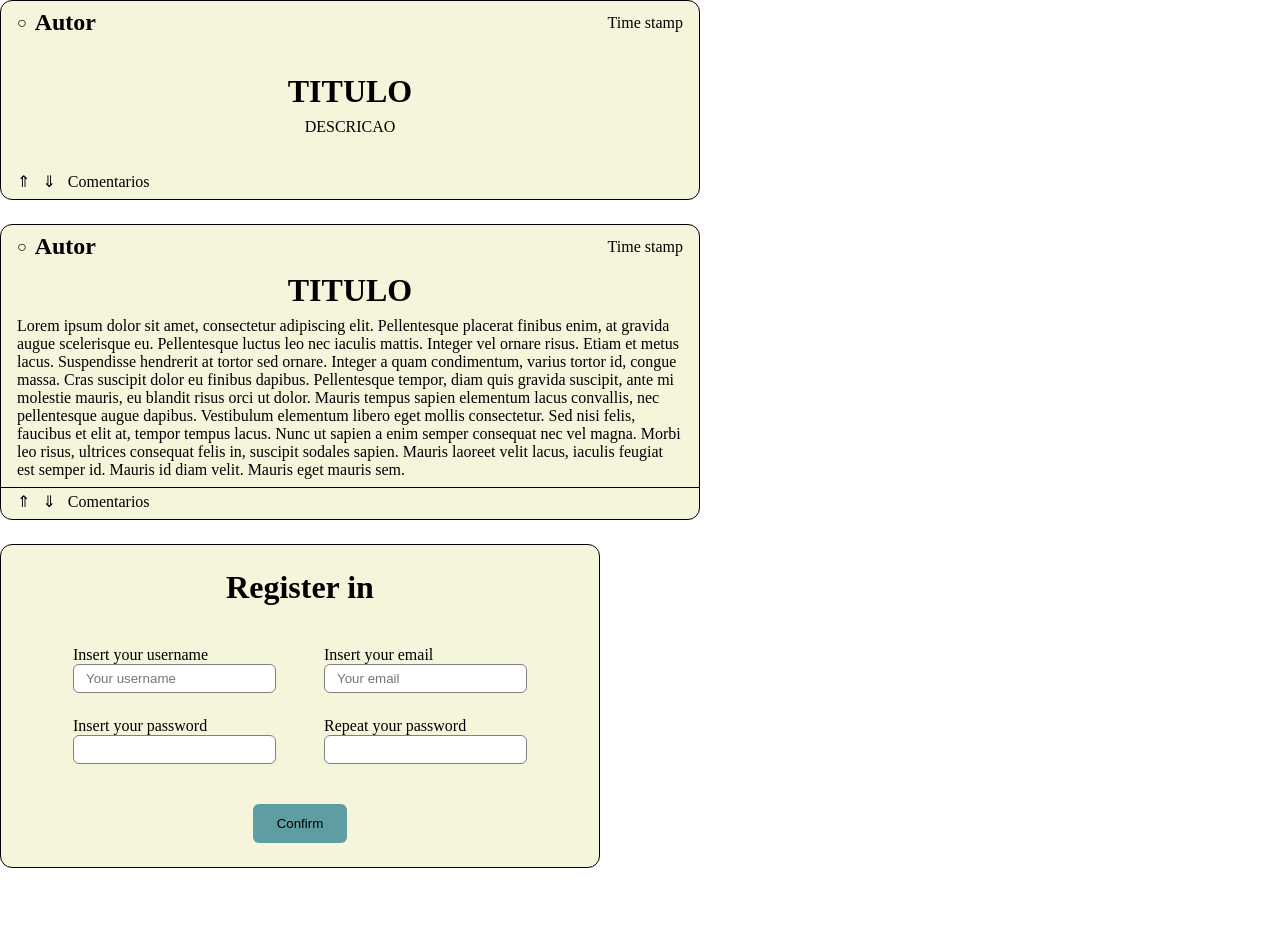
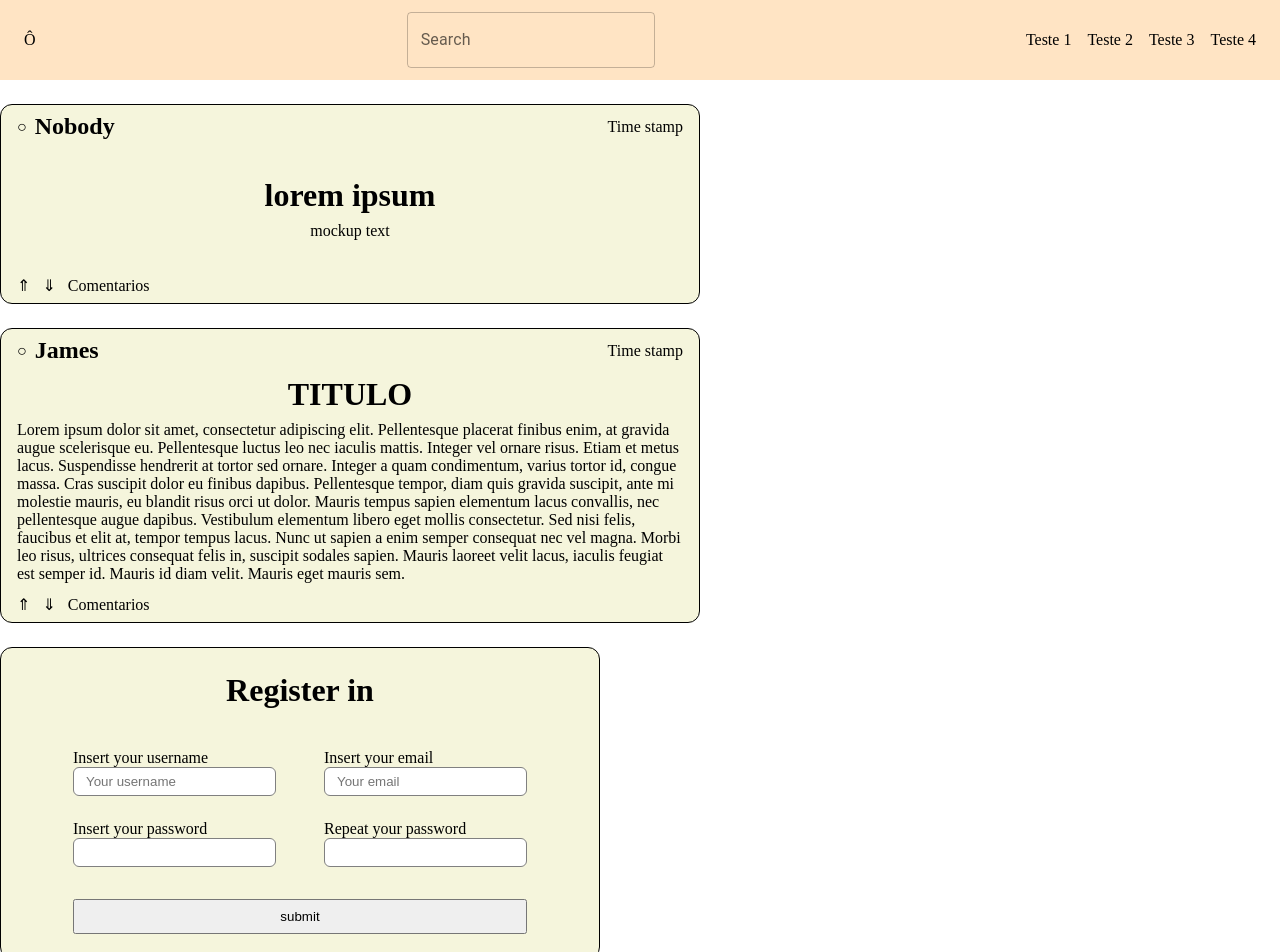
Before and after one commit to NickTheCreator/react-components, a React (Vite) app: page / in a window 1280 px wide. Shown: the top 952 px of the page. Before the commit the page ends 868 px from the top, so only its background shows below. Built offline with nearby package versions, Linux system fonts and the light colour scheme.

Commit message:
feat: adicionado header, modificado o postCard e iniciada a logica para o logincard

```diff
--- a/package.json
+++ b/package.json
@@ -10,6 +10,9 @@
 		"preview": "vite preview"
 	},
 	"dependencies": {
+		"@emotion/react": "^11.14.0",
+		"@emotion/styled": "^11.14.1",
+		"@mui/material": "^9.4.0",
 		"react": "^19.2.8",
 		"react-dom": "^19.2.8"
 	},
--- a/src/App.jsx
+++ b/src/App.jsx
@@ -2,10 +2,12 @@ import "./App.css";
 import PostCard from "./components/PostCard/index";
 import CommentaryCard from "./components/commentaryCard";
 import LoginCard from "./components/loginCard";
+import HeaderTopBar from "./components/headerTopBar";
 
 function App() {
 	return (
 		<div className="components--container">
+			<HeaderTopBar />
 			<PostCard />
 			<CommentaryCard />
 			<LoginCard />
--- a/src/components/PostCard/index.jsx
+++ b/src/components/PostCard/index.jsx
@@ -1,14 +1,16 @@
 import "../../styles/postCard.css";
 
-export default function PostCard() {
-	const title = "TITULO";
-	const description = "DESCRICAO";
+export default function PostCard({
+	author = "Nobody",
+	title = "lorem ipsum",
+	description = "mockup text",
+}) {
 	return (
 		<div className="postCard--container">
 			<div className="postCard--header">
 				<div className="autor--post">
 					<p>&#9675;</p>
-					<h2>Autor</h2>
+					<h2>{author}</h2>
 				</div>
 				<p>Time stamp</p>
 			</div>
--- a/src/components/commentaryCard/index.jsx
+++ b/src/components/commentaryCard/index.jsx
@@ -1,27 +1,16 @@
 import "../../styles/commentaryCard.css";
+import PostCard from "../PostCard";
 
 export default function CommentaryCard() {
+	const author = "James";
 	const title = "TITULO";
 	const description =
 		"Lorem ipsum dolor sit amet, consectetur adipiscing elit. Pellentesque placerat finibus enim, at gravida augue scelerisque eu. Pellentesque luctus leo nec iaculis mattis. Integer vel ornare risus. Etiam et metus lacus. Suspendisse hendrerit at tortor sed ornare. Integer a quam condimentum, varius tortor id, congue massa. Cras suscipit dolor eu finibus dapibus. Pellentesque tempor, diam quis gravida suscipit, ante mi molestie mauris, eu blandit risus orci ut dolor. Mauris tempus sapien elementum lacus convallis, nec pellentesque augue dapibus. Vestibulum elementum libero eget mollis consectetur. Sed nisi felis, faucibus et elit at, tempor tempus lacus. Nunc ut sapien a enim semper consequat nec vel magna. Morbi leo risus, ultrices consequat felis in, suscipit sodales sapien. Mauris laoreet velit lacus, iaculis feugiat est semper id. Mauris id diam velit. Mauris eget mauris sem.";
 	return (
-		<div className="commentaryCard--container">
-			<div className="commentaryCard--header">
-				<div className="autor--post">
-					<p>&#9675;</p>
-					<h2>Autor</h2>
-				</div>
-				<p>Time stamp</p>
-			</div>
-			<div className="commentaryCard--body">
-				<h1 className="commentary--title">{title}</h1>
-				<p className="commentary--content">{description}</p>
-			</div>
-			<div className="commentaryCard--footer">
-				<p>&uArr;</p>
-				<p>&dArr;</p>
-				<p>Comentarios</p>
-			</div>
-		</div>
+		<PostCard
+			author={author}
+			title={title}
+			description={description}
+		/>
 	);
 }
--- /dev/null
+++ b/src/components/headerTopBar/index.jsx
@@ -0,0 +1,55 @@
+import TextField from "@mui/material/TextField";
+import "../../styles/headerTopBar.css";
+
+export default function HeaderTopBar() {
+	return (
+		<header className="header--container">
+			<div className="header--logo">
+				<p>&Ocirc;</p>
+			</div>
+			<div className="header--searchBar">
+				<TextField
+					id="searchBar"
+					label="Search"
+				/>
+			</div>
+
+			<nav className="navigation--container">
+				<ul className="navigation--list">
+					<li className="list--item">
+						<a
+							href="#"
+							className="item--link"
+						>
+							Teste 1
+						</a>
+					</li>
+					<li className="list--item">
+						<a
+							href="#"
+							className="item--link"
+						>
+							Teste 2
+						</a>
+					</li>
+					<li className="list--item">
+						<a
+							href="#"
+							className="item--link"
+						>
+							Teste 3
+						</a>
+					</li>
+					<li className="list--item">
+						<a
+							href="#"
+							className="item--link"
+						>
+							Teste 4
+						</a>
+					</li>
+				</ul>
+			</nav>
+		</header>
+	);
+}
--- a/src/components/loginCard/index.jsx
+++ b/src/components/loginCard/index.jsx
@@ -1,7 +1,34 @@
+import { useState } from "react";
 import "../../styles/loginCard.css";
 
 export default function LoginCard() {
+	const USUARIOS = [{}];
+
 	let header = "Register in";
+
+	const [usuario, setUsuario] = useState({ USUARIOS });
+	const [username, setUsername] = useState("");
+	const [email, setEmail] = useState("");
+	const [password, setPassword] = useState("");
+	const [confirmPassword, setConfirmPassowrd] = useState(password);
+
+	const checkPassword = function () {
+		if (confirmPassword == password) setConfirmPassowrd("");
+	};
+
+	const handleSubmit = function () {
+		checkPassword;
+		const novoUsuario = {
+			username,
+			email,
+			password,
+		};
+		setUsuario([...usuario, novoUsuario]);
+		setUsername("");
+		setEmail("");
+		setPassword("");
+		console.log("fucionou");
+	};
 
 	return (
 		<div className="loginCard--container">
@@ -9,9 +36,10 @@ export default function LoginCard() {
 				<h1 className="header--title">{header}</h1>
 			</div>
 			<form
-				action="x"
+				onSubmit={handleSubmit}
 				className="loginCard--form"
 			>
+				<div className="form--container">
 					<div className="form--field">
 						<label
 							htmlFor="username"
@@ -23,9 +51,12 @@ export default function LoginCard() {
 							type="text"
 							id="username"
 							name="username"
+							className="form--input"
 							placeholder="Your username"
-						required
-						className="form--input"
+							value={username}
+							onChange={(e) => {
+								setUsername("");
+							}}
 						/>
 					</div>
 					<div className="form--field">
@@ -39,9 +70,12 @@ export default function LoginCard() {
 							type="email"
 							id="email"
 							name="email"
+							className="form--input"
 							placeholder="Your email"
-						required
-						className="form--input"
+							value={email}
+							onChange={(e) => {
+								setEmail("");
+							}}
 						/>
 					</div>
 					<div className="form--field">
@@ -55,8 +89,12 @@ export default function LoginCard() {
 							type="password"
 							id="password"
 							name="password"
+							className="form--input"
+							value={password}
 							required
-						className="form--input"
+							onChange={(e) => {
+								setPassword("");
+							}}
 						/>
 					</div>
 					<div className="form--field">
@@ -70,17 +108,21 @@ export default function LoginCard() {
 							type="password"
 							id="repeat-password"
 							name="repeat-password"
+							className="form--input"
+							value={confirmPassword}
 							required
-						className="form--input"
+							onChange={(e) => {
+								setConfirmPassowrd("");
+							}}
 						/>
 					</div>
+				</div>
+				<input
+					type="button"
+					value="submit"
+					className="ipt--form"
+				/>
 			</form>
-			<button
-				type="submit"
-				className="button-submit"
-			>
-				Confirm
-			</button>
 		</div>
 	);
 }
--- /dev/null
+++ b/src/styles/headerTopBar.css
@@ -0,0 +1,28 @@
+.header--container {
+	display: flex;
+	align-items: center;
+	justify-content: space-between;
+
+	background-color: bisque;
+	padding: 12px 24px;
+	.header--logo {
+	}
+	.header--searchBar {
+	}
+
+	.navigation--container {
+		.navigation--list {
+			display: flex;
+			align-items: center;
+			list-style: none;
+			gap: 1rem;
+
+			.list--item {
+				.item--link {
+					text-decoration: none;
+					color: black;
+				}
+			}
+		}
+	}
+}
--- a/src/styles/loginCard.css
+++ b/src/styles/loginCard.css
@@ -17,6 +17,11 @@
 	gap: 40px;
 
 	.loginCard--form {
+		display: flex;
+		flex-direction: column;
+		gap: 2rem;
+
+		.form--container {
 			display: grid;
 			grid-template-columns: 1fr 1fr;
 			column-gap: 48px;
@@ -32,18 +37,8 @@
 			}
 		}
 
-	.button-submit {
-		cursor: pointer;
-
-		border: none;
-		border-radius: 6px;
-
-		background-color: cadetblue;
-		padding: 12px 24px;
-
-		transition: all 0.3s;
-	}
-	.button-submit:hover {
-		background-color: rgb(58, 96, 97);
+		.ipt--form {
+			padding: 0.5rem 1rem;
 		}
 	}
+}
```
Also changed, not shown: 1 other file (tests, documents, lock files or other folders). Lines whose indentation alone changed are shown as unchanged.
